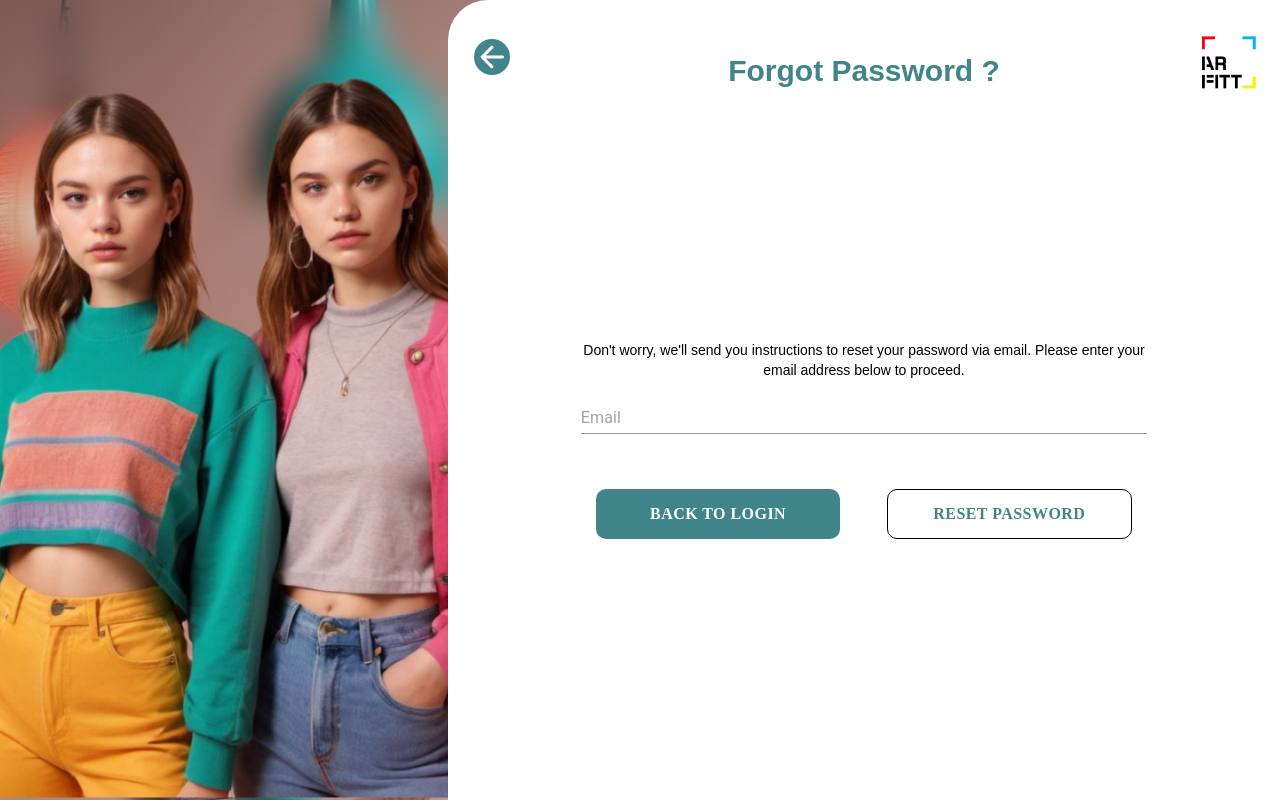
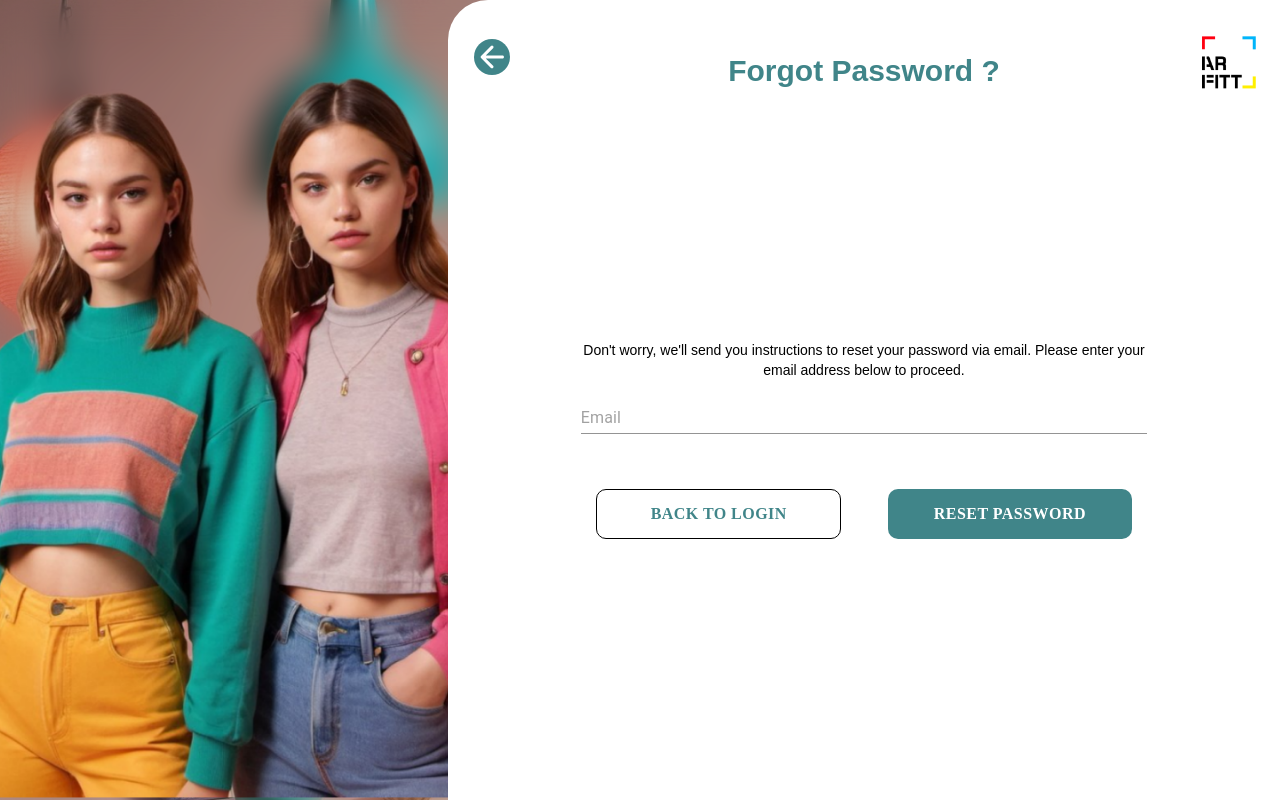
Before and after one commit to Codeysseyinc/AR-fitt_web_FE, a React (Create React App) app: page /forgotPassword in a window 1280 px wide. Built offline with nearby package versions, Linux system fonts and the light colour scheme; no server answers.

Commit message:
move signup APIs to service

```diff
--- a/src/components/contentArea.tsx
+++ b/src/components/contentArea.tsx
@@ -26,6 +26,7 @@ const ContentArea: React.FC<ContentAreaProps> = ({
     if (title === "Scanning") {
       navigate("/");
     } else navigate(-1);
+    localStorage.clear();
   };
   return (
     <Grid
--- a/src/pages/Home page/index.tsx
+++ b/src/pages/Home page/index.tsx
@@ -65,7 +65,7 @@ const HomePage = () => {
     setTimeout(() => {
       getFaceMatrix();
       getBodyMatrix();
-    }, 2000);
+    }, 1000);
   }, []);
   return (
     <Grid
--- a/src/pages/LogIn/forgotPassword.tsx
+++ b/src/pages/LogIn/forgotPassword.tsx
@@ -49,9 +49,6 @@ const ForgotPassword: React.FC = () => {
     );
     forgetPassword();
   }
-  useEffect(() => {
-    dispatch(setErrorMsg(null));
-  });
   return (
     <Grid
       container
@@ -88,7 +85,7 @@ const ForgotPassword: React.FC = () => {
             className="flex items-center justify-center w-[100%] h-[100px]  "
           >
             <Button
-              className="bg-primary text-contrastText font-bold xs:text-xs md:text-base"
+              className={`bg-white text-primary border-solid border-black border h-[80%] font-bold xs:text-xs md:text-base`}
               disableElevation={true}
               variant="contained"
               style={{
@@ -107,8 +104,8 @@ const ForgotPassword: React.FC = () => {
             <Button
               disabled={hasErrors}
               className={`${
-                hasErrors ? "bg-gray-500 text-white" : "bg-white text-primary"
-              } text-primary border-solid border-black border h-[80%] font-bold xs:text-xs md:text-base`}
+                hasErrors ? "bg-gray-500" : "bg-primary"
+              } text-contrastText font-bold xs:text-xs md:text-base`}
               variant="contained"
               disableElevation={true}
               style={{
--- a/src/pages/LogIn/resetPassword.tsx
+++ b/src/pages/LogIn/resetPassword.tsx
@@ -4,7 +4,6 @@ import ContentArea from "../../components/contentArea";
 import InputField from "../../components/inputField";
 import { useEffect, useState } from "react";
 import { useNavigate, useSearchParams } from "react-router-dom";
-import axios from "axios";
 import { useDispatch, useSelector } from "react-redux";
 import { setErrorMsg } from "../../redux/signup/SignupActions";
 import HTTPService from "../../services/base.service";
@@ -42,7 +41,7 @@ const ResetPassword: React.FC = () => {
         navigate("/login");
       },
       onError: (err: any) => {
-        dispatch(setErrorMsg(err?.response.data));
+        dispatch(setErrorMsg(err?.response.data.message));
       },
     }
   );
@@ -56,28 +55,6 @@ const ResetPassword: React.FC = () => {
       return;
     }
     resetPassword();
-    // axios({
-    //   // Endpoint
-    //   url: `${process.env.REACT_APP_BASE_URL}/user/resetPassword`,
-    //   method: "POST",
-    //   headers: {
-    //     // Add any auth token here
-    //     Authorization: "Bearer " + token,
-    //   },
-    //   data: {
-    //     email: email,
-    //     password: password,
-    //   },
-    // })
-    //   // Handle the response from backend here
-    //   .then((res) => {
-    //     navigate("/login");
-    //   })
-
-    //   // Catch errors if any
-    //   .catch((err: any) => {
-    //     dispatch(setErrorMsg(err?.response.data));
-    //   });
   }
   const navigate = useNavigate();
 
--- a/src/pages/SignUp/scan.tsx
+++ b/src/pages/SignUp/scan.tsx
@@ -5,6 +5,7 @@ import ContentArea from "../../components/contentArea";
 import SignUpCamera from "../../components/signUpCamera";
 import { useDispatch, useSelector } from "react-redux";
 import { useNavigate } from "react-router-dom";
+import { setErrorMsg } from "../../redux/signup/SignupActions";
 
 interface ScanProps {
   type: string;
@@ -18,6 +19,7 @@ const Scan: React.FC<ScanProps> = ({ type }) => {
   );
 
   useEffect(() => {
+    dispatch(setErrorMsg(null));
     // if (!isSubscribed) dispatch(setCurrentForm(CONSTANTS.SIGN_UP_SUBSCRIPTION));
   });
   return (
```
